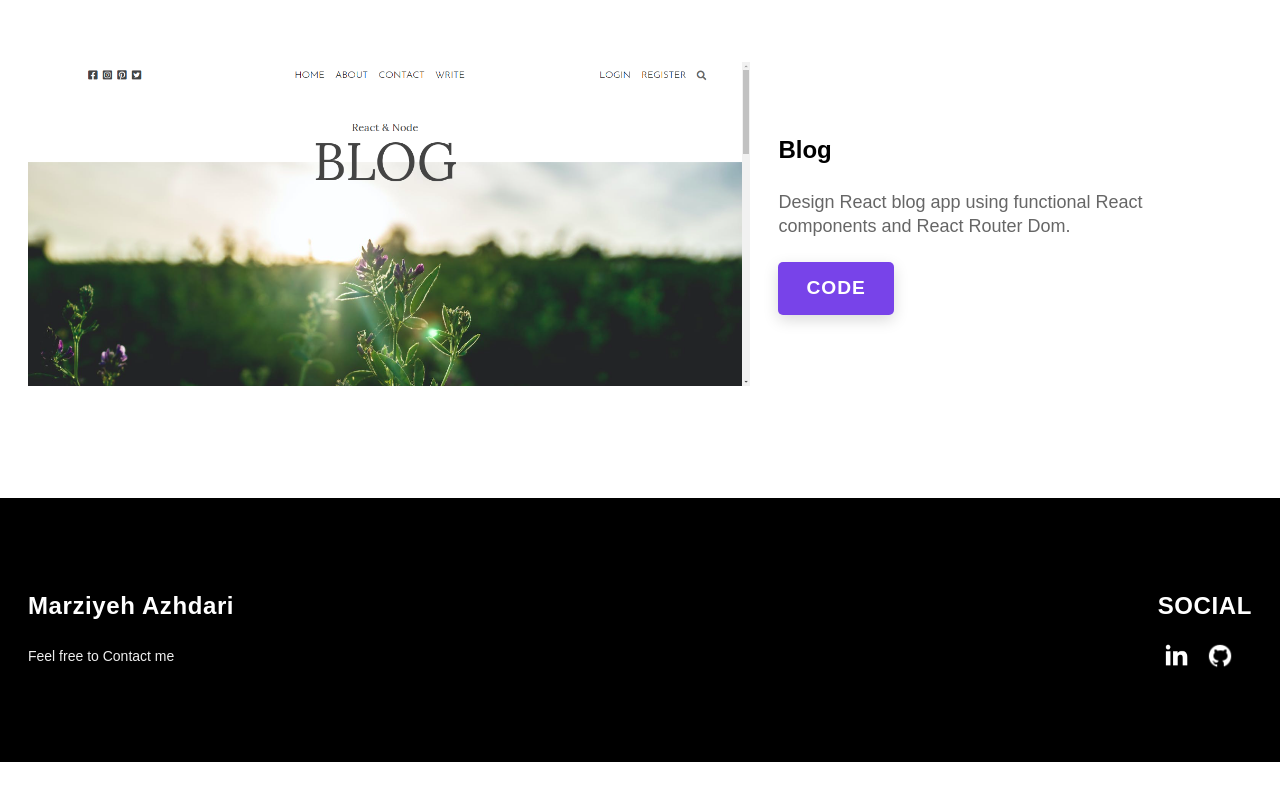
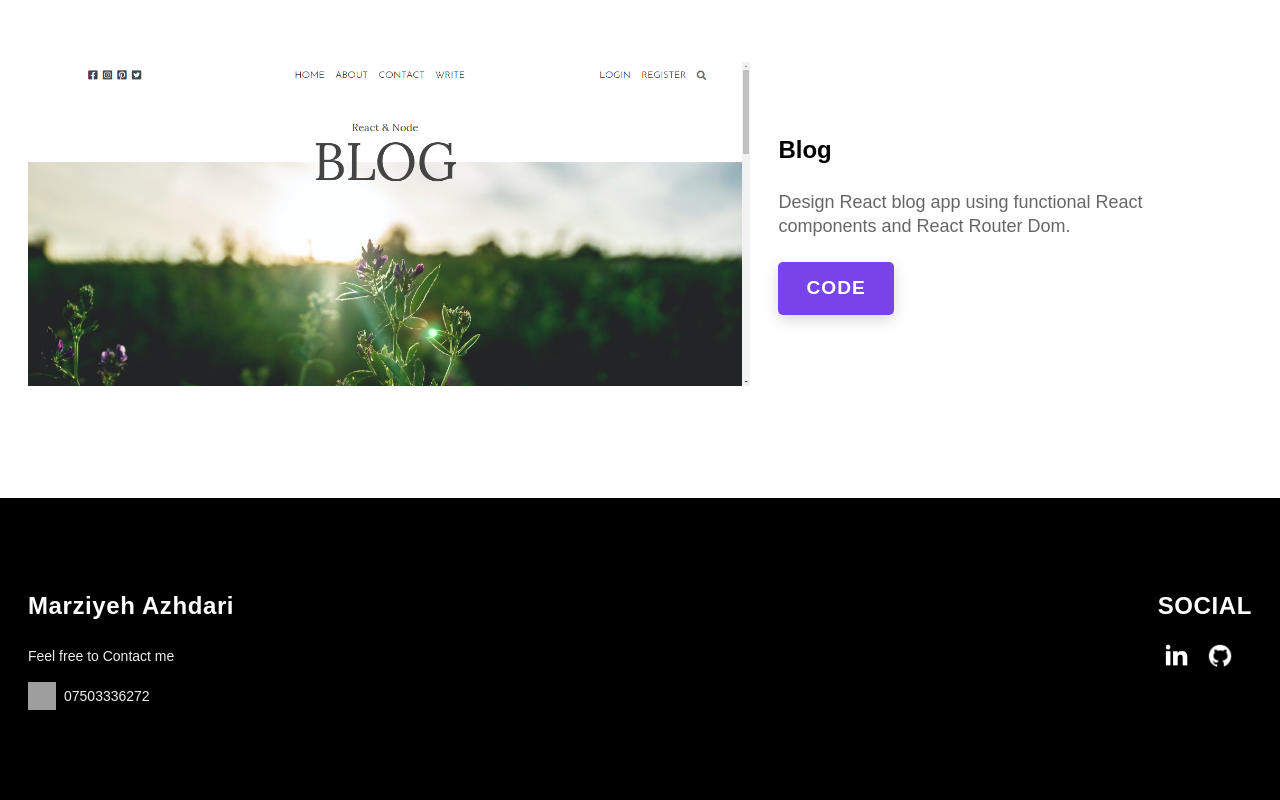
Before and after one commit to MariAzhdari/Portfolio-website-mari, a React (Vite) app: page / in a window 1280 px wide. Shown: the part 3429-4229 px from the top of the page. Before the commit the page ends 4191 px from the top, so only its background shows below. Built offline with nearby package versions, Linux system fonts and the light colour scheme; grey boxes are pictures that could not be loaded; a web font is replaced by a local one.

Commit message:
add number

```diff
--- a/src/shared/Footer.jsx
+++ b/src/shared/Footer.jsx
@@ -12,6 +12,14 @@ const Footer = () => {
           </h4>
           <p className="mt-5 text-sm leading-7 text-[#eee]">
             Feel free to Contact me
+            <a href="tel:07503336272" className="flex items-center mt-3">
+              <img
+                src="https://encrypted-tbn0.gstatic.com/images?q=tbn:ANd9GcSww0IpYO-IZ03ycrEcSMNaVukLF9gMAnE7NUpDyt385Q&s"
+                alt="Phone Icon"
+                className="w-7 h-7 mr-2"
+              />
+              07503336272
+            </a>
           </p>
         </div>
         {/* social icons */}
@@ -29,9 +37,6 @@ const Footer = () => {
           </div>
         </div>
       </div>
-
-
-
     </div>
   );
 };
```
